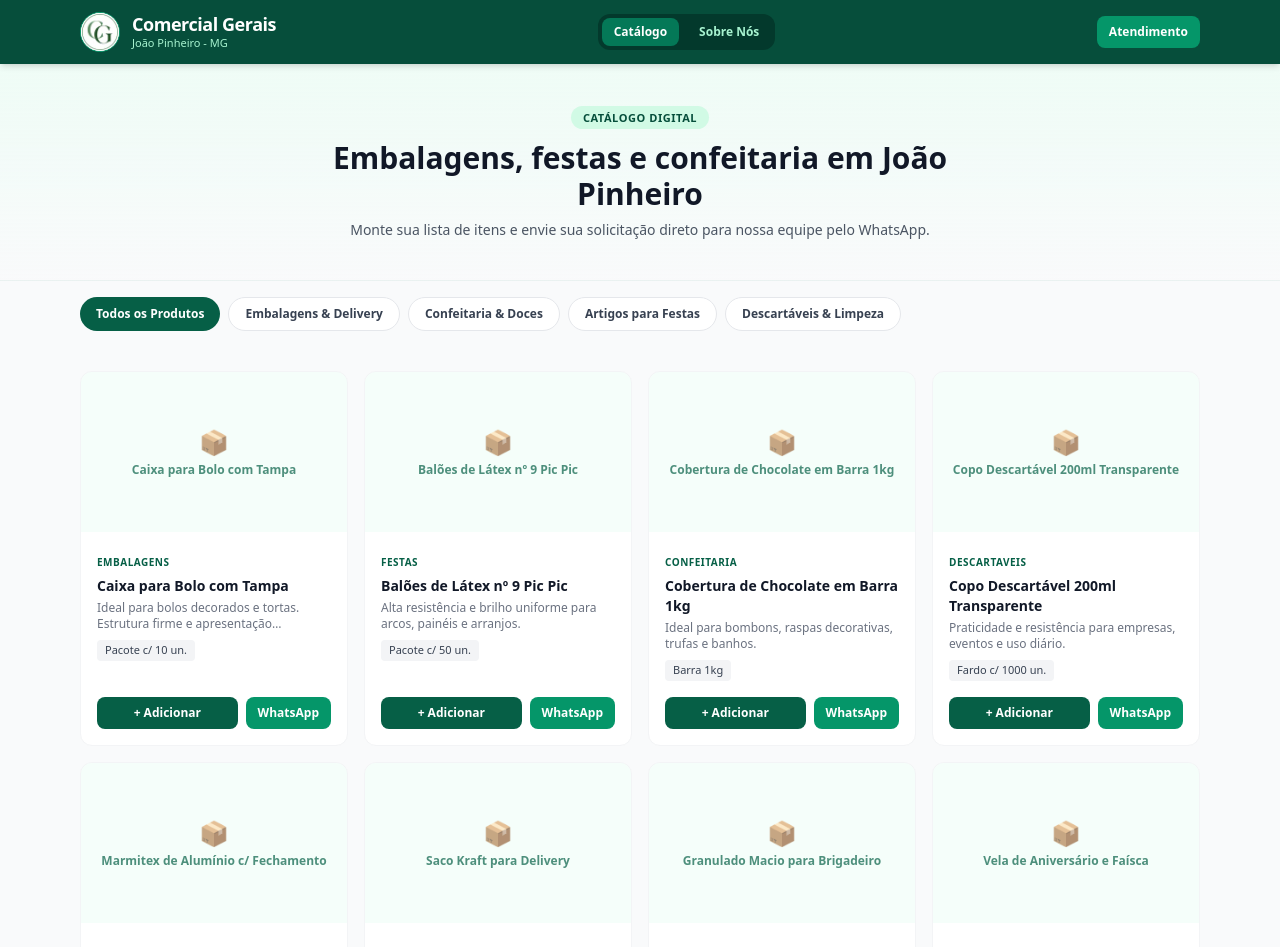
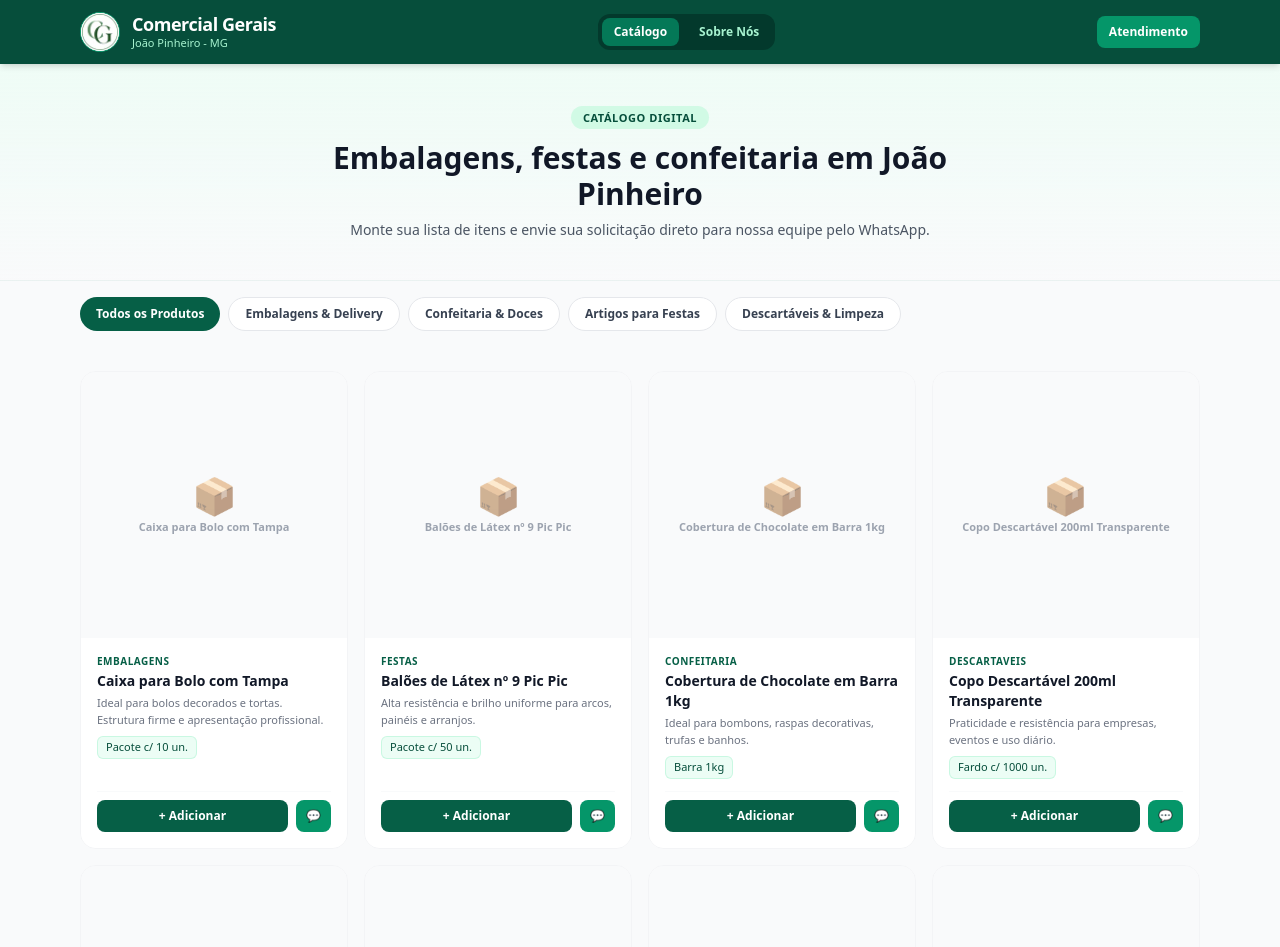
Before and after one commit to lucastqfibra-create/site_comercial_gerais, a React (Vite) app: page / in a window 1280 px wide. Shown: the top 947 px of the page. Built offline with nearby package versions, Linux system fonts and the light colour scheme.

Commit message:
Update App.jsx

```diff
--- a/src/App.jsx
+++ b/src/App.jsx
@@ -3,7 +3,7 @@ import React, { createContext, useContext, useState, useEffect } from 'react';
 // ==========================================
 // 1. DADOS E CONFIGURAÇÕES
 // ==========================================
-const WHATSAPP_NUMBER = '5538997371712'; // Oficial Comercial Gerais
+const WHATSAPP_NUMBER = '5538997371712'; // Comercial Gerais
 
 const CATEGORIES = [
   { id: 'todos', label: 'Todos os Produtos' },
@@ -84,7 +84,7 @@ const PRODUCTS = [
     category: 'embalagens',
     description: 'Garrafa plástica descartável com tampa lacre, ideal para sucos naturais e água de coco.',
     unit: 'Fardo c/ 50 ou 100 un.',
-    image: './embalagem-suco.jpg', // se não renomeou, use './embalagem de suco.jpg'
+    image: './embalagem-suco.jpg',
   },
   {
     id: 10,
@@ -101,8 +101,9 @@ const PRODUCTS = [
     description: 'Garrafa plástica de 1L com vedação lacre, ideal para bebidas em maior volume.',
     unit: 'Fardo c/ 50 un.',
     image: './embalagem-suco.jpg',
-  },
+  }
 ];
+
 // ==========================================
 // 2. CONTEXTO DO CARRINHO
 // ==========================================
@@ -179,14 +180,14 @@ function CartProvider({ children }) {
 const useCart = () => useContext(CartContext);
 
 // ==========================================
-// 3. LOGO & CARD DE PRODUTO
+// 3. LOGO & CARD RESPONSIVO COM ZOOM
 // ==========================================
 function Logo() {
   const [imgError, setImgError] = useState(false);
 
   if (imgError) {
     return (
-      <div className="w-10 h-10 rounded-full border-2 border-emerald-700 bg-white flex items-center justify-center font-serif font-bold text-emerald-800 text-lg shadow-xs">
+      <div className="w-10 h-10 rounded-full border-2 border-emerald-700 bg-white flex items-center justify-center font-serif font-bold text-emerald-800 text-base shadow-xs">
         CG
       </div>
     );
@@ -194,7 +195,7 @@ function Logo() {
 
   return (
     <img
-      src="./logo.jpg"  // Ajustado para .jpg
+      src="./logo.jpg"
       alt="Comercial Gerais Logo"
       onError={() => setImgError(true)}
       className="w-10 h-10 rounded-full object-contain bg-white border border-emerald-600 shadow-xs"
@@ -203,53 +204,113 @@ function Logo() {
 }
 
 function ProductCard({ product, onAddToCart }) {
-  const handleDirectWhatsApp = () => {
-    const text = `Olá! Vi o produto *${product.name}* no catálogo da Comercial Gerais e gostaria de verificar disponibilidade e valores.`;
+  const [isZoomOpen, setIsZoomOpen] = useState(false);
+
+  const handleDirectWhatsApp = (e) => {
+    e.stopPropagation();
+    const text = `Olá! Vi o produto *${product.name}* no catálogo da Comercial Gerais e gostaria de verificar valores e disponibilidade.`;
     window.open(`https://wa.me/${WHATSAPP_NUMBER}?text=${encodeURIComponent(text)}`, '_blank');
   };
 
   return (
-    <div className="bg-white rounded-xl shadow-xs border border-gray-100 overflow-hidden flex flex-col justify-between hover:shadow-md transition-all">
-      <div className="h-40 bg-emerald-50/50 flex items-center justify-center p-4 text-center">
+    <>
+      <div className="bg-white rounded-2xl shadow-xs border border-gray-100 overflow-hidden flex flex-col justify-between hover:shadow-md transition-all group">
+        {/* Imagem Proporcional 1:1 */}
+        <div
+          onClick={() => product.image && setIsZoomOpen(true)}
+          className={`relative w-full aspect-square bg-gray-50 flex items-center justify-center p-3 sm:p-4 overflow-hidden ${
+            product.image ? 'cursor-pointer' : ''
+          }`}
+          title={product.image ? 'Toque para ampliar' : ''}
+        >
           {product.image ? (
-          <img src={product.image} alt={product.name} className="max-h-full object-contain" />
+            <>
+              <img
+                src={product.image}
+                alt={product.name}
+                className="w-full h-full object-contain transition-transform duration-300 group-hover:scale-105"
+                loading="lazy"
+              />
+              <span className="absolute bottom-2 right-2 bg-black/60 text-white px-1.5 py-0.5 rounded text-[10px] opacity-0 group-hover:opacity-100 sm:group-hover:opacity-100 transition-opacity">
+                🔍 Zoom
+              </span>
+            </>
           ) : (
-          <div className="text-emerald-800/70 font-semibold text-xs flex flex-col items-center gap-1">
-            <span className="text-2xl">📦</span>
-            <span>{product.name}</span>
+            <div className="text-emerald-800/60 font-semibold text-xs flex flex-col items-center gap-1 text-center p-2">
+              <span className="text-3xl sm:text-4xl">📦</span>
+              <span className="text-[11px] leading-tight text-gray-400">{product.name}</span>
             </div>
           )}
         </div>
 
-      <div className="p-4 flex-1 flex flex-col justify-between">
+        {/* Textos */}
+        <div className="p-3 sm:p-4 flex-1 flex flex-col justify-between bg-white">
           <div>
-          <span className="text-[10px] font-bold text-emerald-800 uppercase tracking-wider">
+            <span className="text-[9px] sm:text-[10px] font-bold text-emerald-800 uppercase tracking-wider block truncate">
               {product.category}
             </span>
-          <h3 className="font-semibold text-gray-900 text-sm mt-1">{product.name}</h3>
-          <p className="text-xs text-gray-500 mt-1 line-clamp-2">{product.description}</p>
-          <span className="inline-block bg-gray-100 text-gray-700 text-[11px] px-2 py-0.5 rounded mt-2 font-medium">
+            <h3 className="font-semibold text-gray-900 text-xs sm:text-sm mt-0.5 line-clamp-2 leading-snug">
+              {product.name}
+            </h3>
+            <p className="text-[11px] text-gray-500 mt-1 line-clamp-2 hidden sm:block">
+              {product.description}
+            </p>
+            <span className="inline-block bg-emerald-50 text-emerald-900 border border-emerald-200/50 text-[10px] sm:text-[11px] font-medium px-2 py-0.5 rounded-md mt-2">
               {product.unit}
             </span>
           </div>
 
-        <div className="mt-4 flex gap-2">
+          {/* Ações */}
+          <div className="mt-3 flex flex-col sm:flex-row gap-1.5 sm:gap-2 pt-2 border-t border-gray-50">
             <button
               onClick={() => onAddToCart(product)}
-            className="flex-1 bg-emerald-800 hover:bg-emerald-900 text-white text-xs font-semibold py-2 px-3 rounded-lg transition-colors shadow-xs"
+              className="w-full sm:flex-1 bg-emerald-800 hover:bg-emerald-900 text-white text-xs font-semibold py-2 px-2 rounded-lg transition-colors shadow-xs"
             >
               + Adicionar
             </button>
             <button
               onClick={handleDirectWhatsApp}
-            className="bg-emerald-600 hover:bg-emerald-700 text-white px-3 py-2 rounded-lg text-xs font-semibold transition-colors flex items-center gap-1 shadow-xs"
+              className="w-full sm:w-auto bg-emerald-600 hover:bg-emerald-700 text-white px-2.5 py-2 rounded-lg text-xs font-semibold transition-colors flex items-center justify-center gap-1 shadow-xs"
               title="Pedir direto no WhatsApp"
             >
-            WhatsApp
+              <span>💬</span>
+              <span className="sm:hidden">WhatsApp</span>
             </button>
           </div>
         </div>
       </div>
+
+      {/* Modal Lightbox */}
+      {isZoomOpen && (
+        <div
+          className="fixed inset-0 z-50 bg-black/80 backdrop-blur-xs flex items-center justify-center p-4"
+          onClick={() => setIsZoomOpen(false)}
+        >
+          <div
+            className="relative max-w-lg w-full bg-white rounded-2xl p-4 shadow-2xl flex flex-col items-center"
+            onClick={(e) => e.stopPropagation()}
+          >
+            <button
+              onClick={() => setIsZoomOpen(false)}
+              className="absolute top-3 right-3 text-gray-400 hover:text-gray-800 text-xl font-bold p-1 leading-none"
+            >
+              ✕
+            </button>
+            <h4 className="text-sm font-bold text-gray-800 mb-3 text-center px-6">
+              {product.name}
+            </h4>
+            <div className="w-full max-h-[70vh] flex items-center justify-center bg-gray-50 rounded-xl p-2">
+              <img
+                src={product.image}
+                alt={product.name}
+                className="max-w-full max-h-[65vh] object-contain rounded-lg"
+              />
+            </div>
+            <p className="text-xs text-gray-500 mt-3 text-center">{product.description}</p>
+          </div>
+        </div>
+      )}
+    </>
   );
 }
 
@@ -402,7 +463,7 @@ function CartDrawer() {
               <div className="text-center py-16 text-gray-400">
                 <span className="text-4xl block mb-2">🛒</span>
                 <p className="text-sm font-medium text-gray-600">Sua lista está vazia</p>
-                <p className="text-xs mt-1">Navegue pelas categorias e selecione os itens desejados.</p>
+                <p className="text-xs mt-1">Navegue pelas categorias e adicione os produtos desejados.</p>
               </div>
             ) : (
               cartItems.map((item) => (
@@ -512,7 +573,7 @@ function CartFloatingButton() {
 }
 
 // ==========================================
-// 6. LAYOUT PRINCIPAL
+// 6. LAYOUT PRINCIPAL (2 COLUNAS NO MOBILE)
 // ==========================================
 function MainLayout() {
   const [activeTab, setActiveTab] = useState('catalogo');
@@ -526,6 +587,7 @@ function MainLayout() {
 
   return (
     <div className="min-h-screen flex flex-col font-sans bg-gray-50 text-gray-800">
+      {/* Topo */}
       <header className="bg-emerald-900 text-white shadow-md sticky top-0 z-30">
         <div className="max-w-6xl mx-auto px-4 py-3 flex items-center justify-between gap-4">
           <div className="flex items-center gap-3">
@@ -570,11 +632,12 @@ function MainLayout() {
         </div>
       </header>
 
+      {/* Conteúdo Dinâmico */}
       {activeTab === 'sobre' ? (
         <AboutSection onGoToCatalog={() => setActiveTab('catalogo')} />
       ) : (
         <>
-          <section className="bg-gradient-to-b from-emerald-50/80 to-gray-50 py-10 px-4 text-center border-b border-gray-200/50">
+          <section className="bg-gradient-to-b from-emerald-50/80 to-gray-50 py-8 sm:py-10 px-4 text-center border-b border-gray-200/50">
             <div className="max-w-2xl mx-auto">
               <span className="bg-emerald-100 text-emerald-900 text-[11px] font-bold px-3 py-1 rounded-full uppercase tracking-wider">
                 Catálogo Digital
@@ -588,13 +651,14 @@ function MainLayout() {
             </div>
           </section>
 
-          <div className="max-w-6xl mx-auto px-4 py-4 w-full">
+          {/* Categorias */}
+          <div className="max-w-6xl mx-auto px-3 sm:px-4 py-3 sm:py-4 w-full">
             <div className="flex gap-2 overflow-x-auto pb-2 scrollbar-none">
               {CATEGORIES.map((cat) => (
                 <button
                   key={cat.id}
                   onClick={() => setSelectedCategory(cat.id)}
-                  className={`px-4 py-2 rounded-full text-xs font-semibold whitespace-nowrap transition-colors ${
+                  className={`px-3.5 py-1.5 sm:px-4 sm:py-2 rounded-full text-xs font-semibold whitespace-nowrap transition-colors ${
                     selectedCategory === cat.id
                       ? 'bg-emerald-800 text-white shadow-xs'
                       : 'bg-white text-gray-700 border border-gray-200 hover:bg-gray-100'
@@ -606,8 +670,9 @@ function MainLayout() {
             </div>
           </div>
 
-          <main className="max-w-6xl mx-auto px-4 py-4 flex-1 w-full">
-            <div className="grid grid-cols-1 sm:grid-cols-2 md:grid-cols-3 lg:grid-cols-4 gap-4">
+          {/* Grade Responsiva: 2 colunas no celular */}
+          <main className="max-w-6xl mx-auto px-3 sm:px-4 py-2 sm:py-4 flex-1 w-full">
+            <div className="grid grid-cols-2 sm:grid-cols-2 md:grid-cols-3 lg:grid-cols-4 gap-2.5 sm:gap-4">
               {filteredProducts.map((product) => (
                 <ProductCard key={product.id} product={product} onAddToCart={addToCart} />
               ))}
@@ -616,6 +681,7 @@ function MainLayout() {
         </>
       )}
 
+      {/* Rodapé */}
       <footer className="bg-emerald-950 text-emerald-200 py-8 text-center text-xs mt-12 border-t border-emerald-900">
         <p className="font-bold text-white text-sm">Comercial Gerais LTDA</p>
         <p className="mt-1">Rua Geraldo Rios, 333 - Centro, João Pinheiro - MG</p>
@@ -625,6 +691,7 @@ function MainLayout() {
         </p>
       </footer>
 
+      {/* Elementos Flutuantes */}
       <CartDrawer />
       <CartFloatingButton />
     </div>
```
Lines whose indentation alone changed are shown as unchanged.
